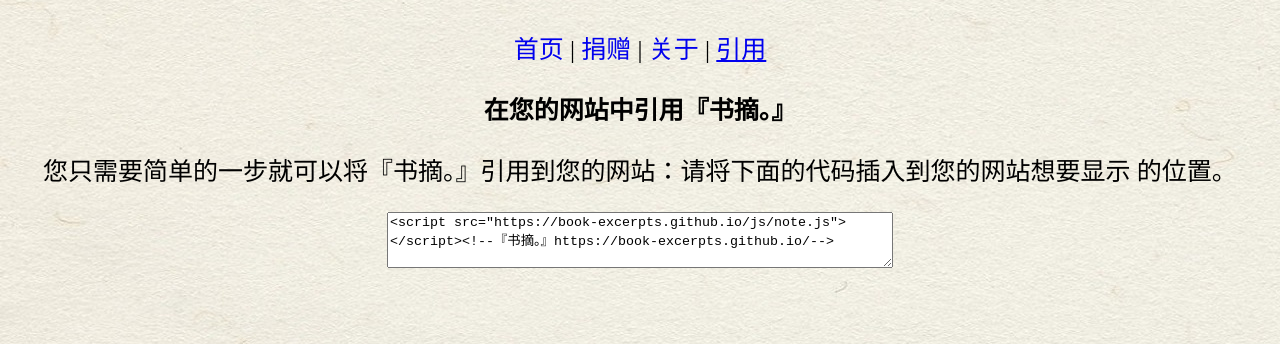
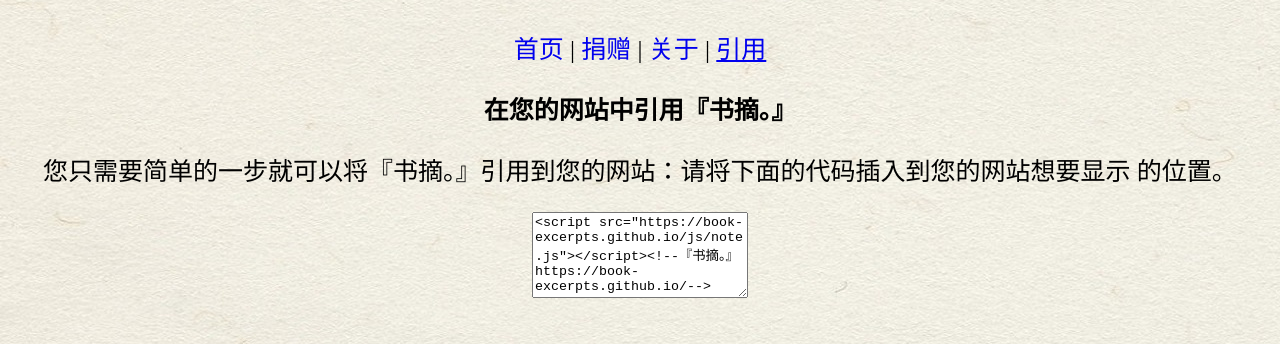
Before and after one commit to Book-Excerpts/book-excerpts.github.io, a plain HTML site: page reference.html in a window 1280 px wide. Shown: the part 206-550 px from the top of the page. Drawn offline with Linux system fonts and the light colour scheme; a web font is replaced by a local one.

Commit message:
更新网站

```diff
--- a/reference.html
+++ b/reference.html
@@ -25,7 +25,7 @@
 		<div name="引用2" align="center">
           <p style="font-size: 25px;">您只需要简单的一步就可以将『书摘。』引用到您的网站：请将下面的代码插入到您的网站想要显示 的位置。</div>
 		<div name="引用3" align="center">
-          <p style="font-size: 25px;"><textarea style="width:500px;height:50px;"><script src="https://book-excerpts.github.io/js/note.js"></script><!--『书摘。』https://book-excerpts.github.io/--></textarea><p>
+          <p style="font-size: 25px;"><textarea style="width:210px;height:80px;"><script src="https://book-excerpts.github.io/js/note.js"></script><!--『书摘。』https://book-excerpts.github.io/--></textarea><p>
 		</div>
 		<br>
 	    <footer>
```
